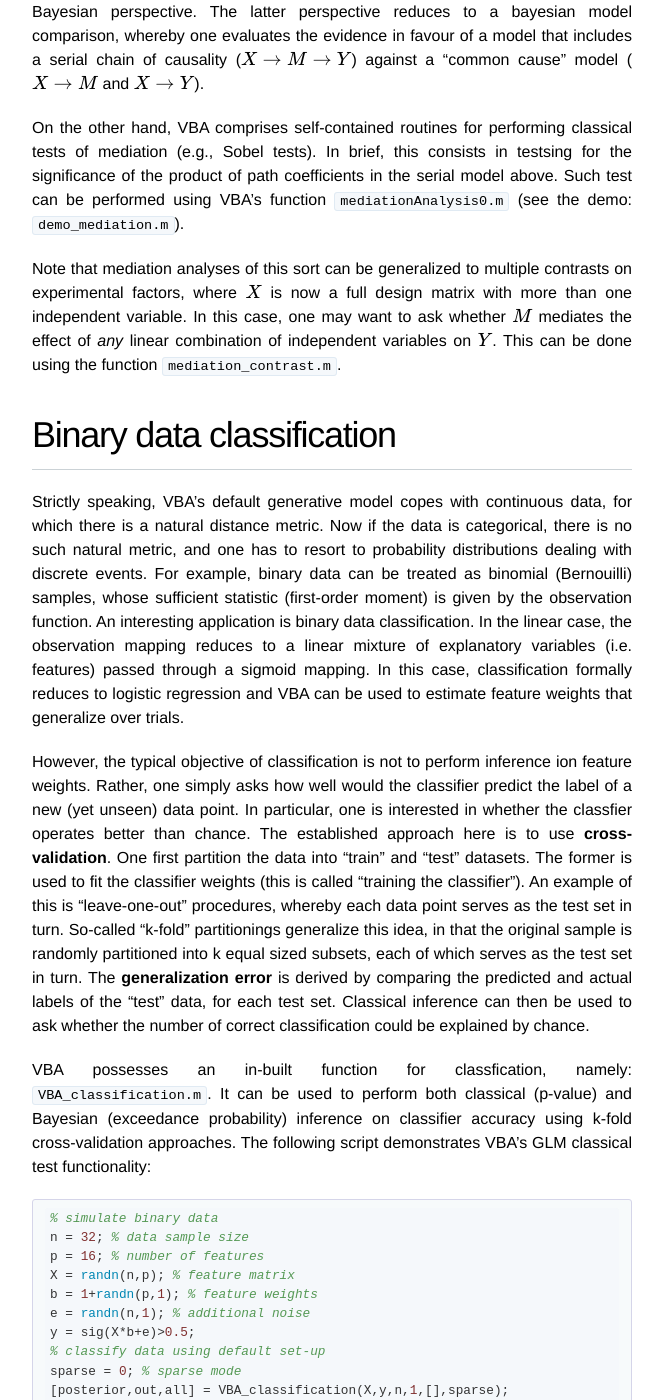
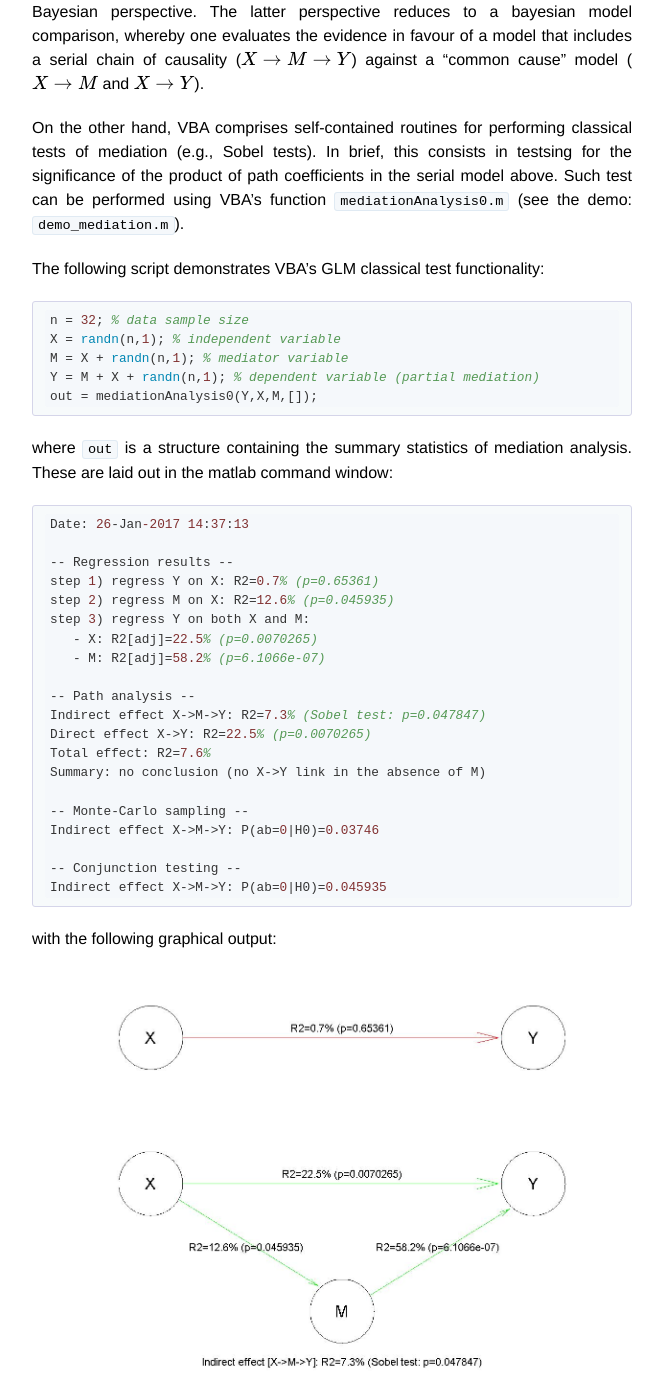
Before and after one commit to MBB-team/VBA-toolbox, a Jekyll site: the page built from _wiki/statistical-models.md, in a window 1280 px wide and 1400 px high, scrolled down 5943 px. Shown: the whole window, without its empty margins (308-971 px from the left). Built offline with Jekyll 4.4.1, drawn with Linux system fonts in a browser that asks for light colours; nearby versions of some CDN libraries; formulas are drawn with MathJax 3; some of the changed text lies outside the part shown.

Commit message:
Update statistical-models.md

````diff
--- a/_wiki/statistical-models.md
+++ b/_wiki/statistical-models.md
@@ -102,7 +102,48 @@ On the one hand, VBA proposes to approach such mediation analyses from a Bayesia
 
 On the other hand, VBA comprises self-contained routines for performing classical tests of mediation (e.g., Sobel tests). In brief, this consists in testsing for the significance of the product of path coefficients in the serial model above. Such test can be performed using VBA's function `mediationAnalysis0.m` (see the demo: `demo_mediation.m`).
 
-Note that mediation analyses of this sort can be generalized to multiple contrasts on experimental factors, where $$X$$ is now a full design matrix with more than one independent variable. In this case, one may want to ask whether $$M$$ mediates the effect of *any* linear combination of independent variables on $$Y$$. This can be done using the function `mediation_contrast.m`.
+The following script demonstrates VBA's GLM classical test functionality:
+
+```matlab
+n = 32; % data sample size
+X = randn(n,1); % independent variable
+M = X + randn(n,1); % mediator variable
+Y = M + X + randn(n,1); % dependent variable (partial mediation)
+out = mediationAnalysis0(Y,X,M,[]);
+```
+
+where `out` is a structure containing the summary statistics of mediation analysis. These are laid out in the matlab command window:
+
+```
+Date: 26-Jan-2017 14:37:13
+
+-- Regression results --
+step 1) regress Y on X: R2=0.7% (p=0.65361)
+step 2) regress M on X: R2=12.6% (p=0.045935)
+step 3) regress Y on both X and M:
+   - X: R2[adj]=22.5% (p=0.0070265)
+   - M: R2[adj]=58.2% (p=6.1066e-07)
+
+-- Path analysis --
+Indirect effect X->M->Y: R2=7.3% (Sobel test: p=0.047847)
+Direct effect X->Y: R2=22.5% (p=0.0070265)
+Total effect: R2=7.6%
+Summary: no conclusion (no X->Y link in the absence of M)
+
+-- Monte-Carlo sampling --
+Indirect effect X->M->Y: P(ab=0|H0)=0.03746
+
+-- Conjunction testing --
+Indirect effect X->M->Y: P(ab=0|H0)=0.045935
+```
+
+with the following graphical output:
+
+![]({{ site.baseurl }}/images/wiki/mediation0.jpg)
+
+One can see that the direct regression of $$Y$$ onto $$X$$ (in the absence of the mediatior $$M$$) yields no significant result. However, the full model captures the partial mediation effect.
+
+> **Tip:** Note that mediation analyses of this sort can be generalized to multiple contrasts on experimental factors, where $$X$$ is now a full design matrix with more than one independent variable. In this case, one may want to ask whether $$M$$ mediates the effect of *any* linear combination of independent variables on $$Y$$. This can be done using the function `mediation_contrast.m`.
 
 
 # Binary data classification
````
